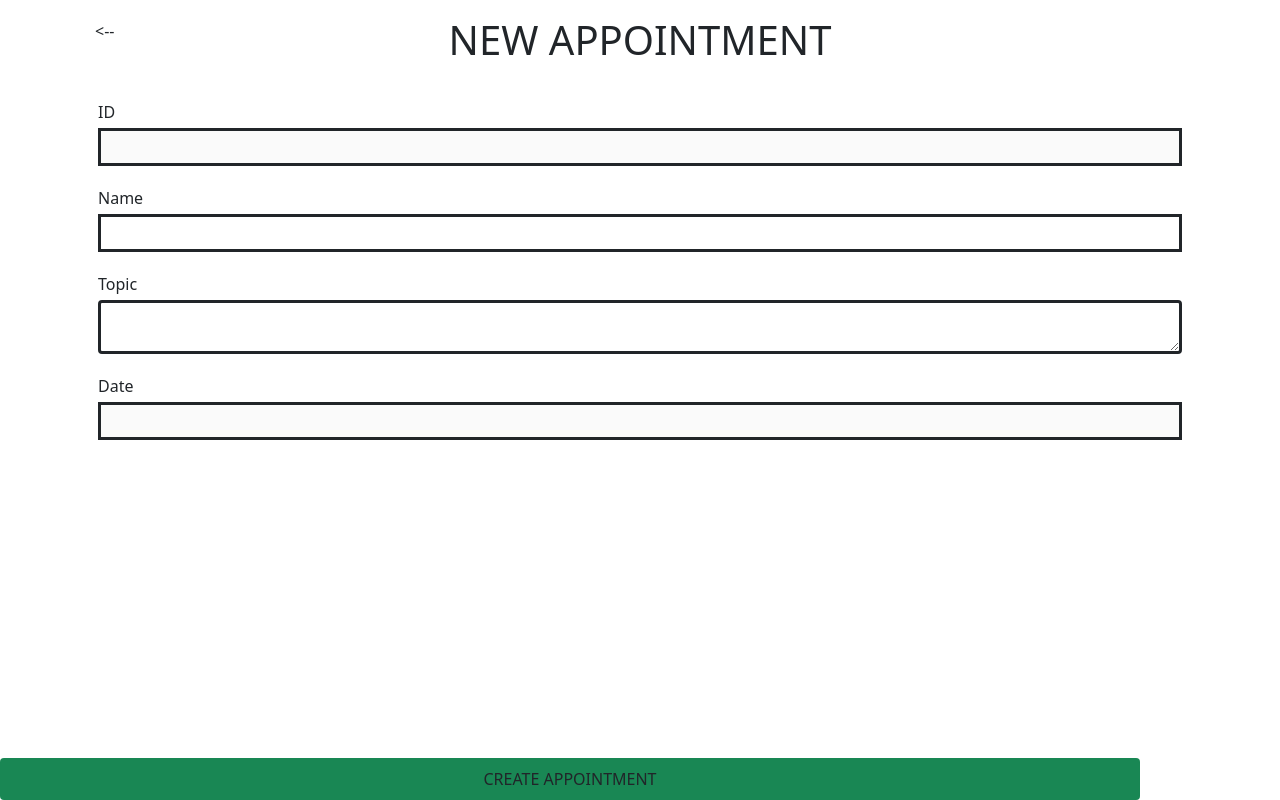
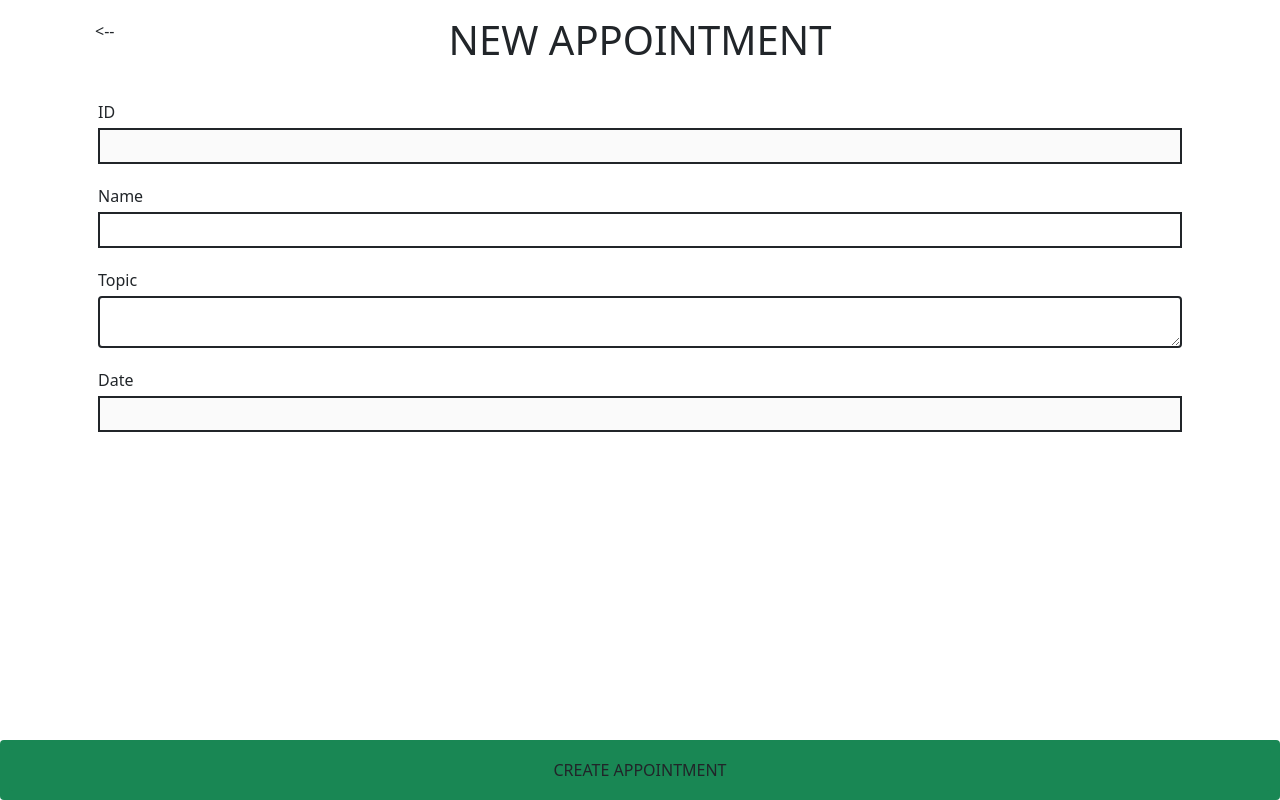
Before and after one commit to Broken-Lore/ConsultingF5, a PHP site: page /?action=create in a window 1280 px wide. Run offline with PHP 8.4, Linux system fonts and the light colour scheme.

Commit message:
retoques

```diff
--- a/src/Views/createAppointment.php
+++ b/src/Views/createAppointment.php
@@ -7,24 +7,24 @@
     <ul class="list-group lh-lg">
         <li class="list-group-item" style="border:none">
             <label>ID</label><br>
-            <input class="m-0 p-0 container border border-3 border-dark" disabled="disabled">
+            <input class="m-0 p-0 container border border-2 border-dark" disabled="disabled">
         </li>
         <li class="list-group-item" style="border:none">
             <label>Name</label><br>
-            <input class="m-0 p-0 container border border-3 border-dark" maxlength="20" type="text" name="name" id="name" required>
+            <input class="m-0 p-0 container border border-2 border-dark" maxlength="20" type="text" name="name" id="name" required>
         </li>
         <li class="list-group-item" style="border:none">
             <label>Topic</label><br>
-            <textarea class="m-0 p-0 form-control border border-3 border-dark" aria-label="With textarea" maxlength="50" type="text"
+            <textarea class="m-0 p-0 form-control border border-2 border-dark" aria-label="With textarea" maxlength="100" type="text"
             name="topic" id="topic" required></textarea>
         </li>
         <li class="list-group-item" style="border:none">
             <label>Date</label><br>
-            <input class="m-0 p-0 container border border-3 border-dark" disabled="disabled">
+            <input class="m-0 p-0 container border border-2 border-dark" disabled="disabled">
         </li>
     </ul>
 
-    <div class="m-0 p-0 container btn-group-vertical position-absolute bottom-0 start-0 " role="group" aria-label="Basic mixed styles example">
+    <div class="m-0 p-0 container-fluid btn-group-vertical position-absolute bottom-0 start-0 p-2 flex-grow-1 btn bg-success" role="group" aria-label="Basic mixed styles example">
         <button type="submit" class="p-2 flex-grow-1 btn bg-success">CREATE APPOINTMENT</button>
     </div>
     </form>
```
Also changed, not shown: src/Views/appointmentList.php (+5 -5 lines), src/Views/editAppointments.php (+5 -5 lines).
